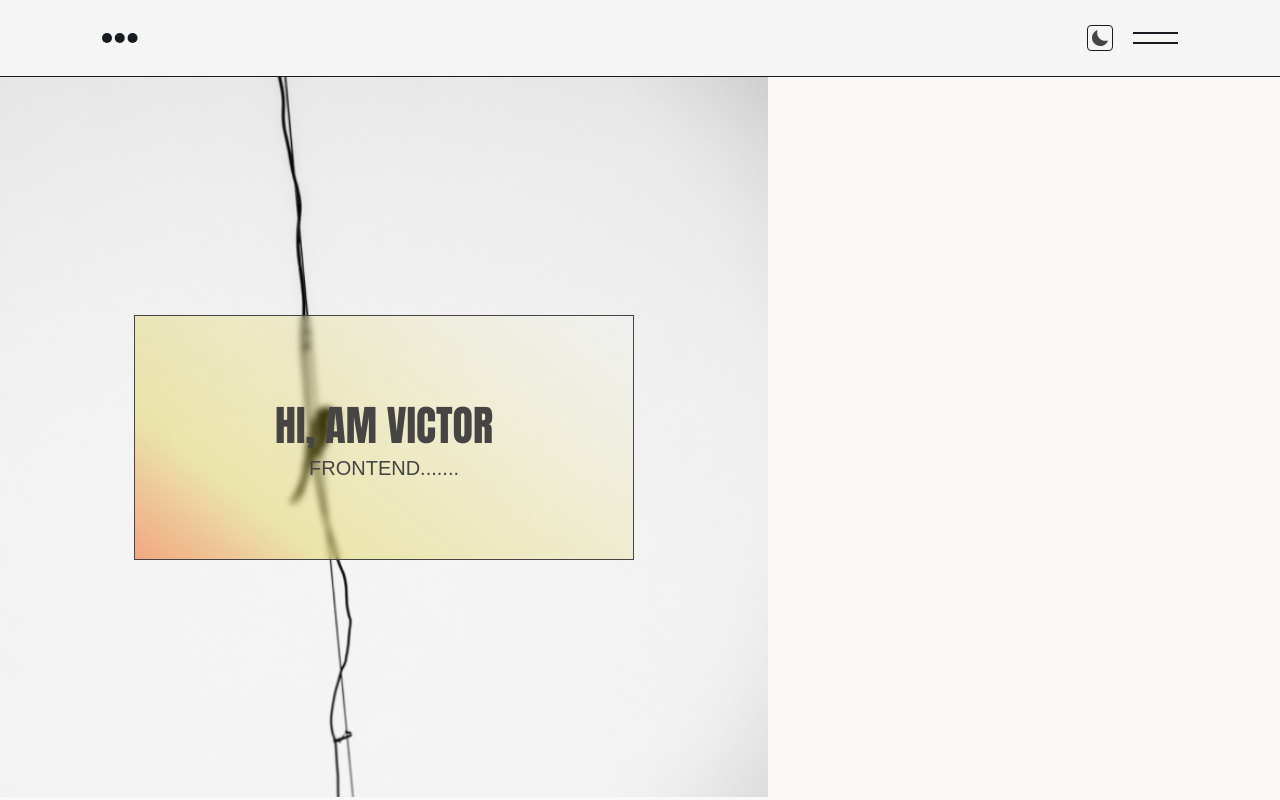
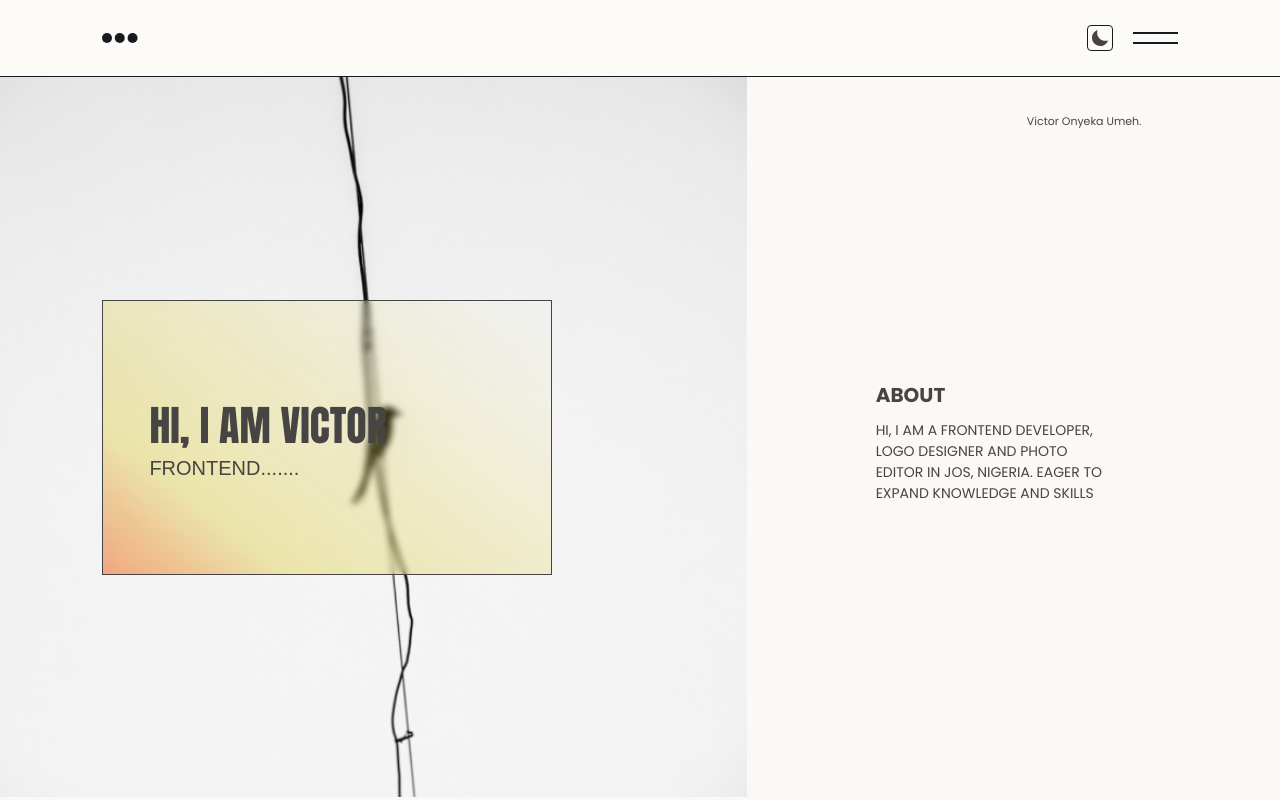
Before and after one commit to Victor-Umeh/portfolio, a React (Vite) app: page / in a window 1280 px wide. Built offline with nearby package versions, Linux system fonts and the light colour scheme.

Commit message:
added styled button component

```diff
--- a/src/components/MainNav.tsx
+++ b/src/components/MainNav.tsx
@@ -15,13 +15,15 @@ import lightThemeIcon from "../assets/light-theme.svg";
 
 const LightTheme = {
   text: "#474444",
-  body: "#F5F5F5",
+  body: "#FCFBF8",
   accent: "#171B20",
+  heroText: "#474444",
 };
 
 const DarkTheme = {
   text: "#D9D9D9",
   body: "#171B20",
+  heroText: "#474444",
   accent: "#F5F5F5",
 };
 
--- a/src/components/styled/elements.styled.ts
+++ b/src/components/styled/elements.styled.ts
@@ -6,8 +6,8 @@ interface Props {
 }
 
 export const Button = styled.button`
-  outline: none;
-  border: none;
+  outline: 0px;
+  border: 0px;
   background: transparent;
 `;
 
@@ -120,6 +120,21 @@ export const Link = styled.li<Props>`
   }
 `;
 
-export const Main = styled.main`
+export const Main = styled.main<Props>`
   width: 100%;
+  background-color: ${({ theme }) => theme.body};
+
+  @media (min-width: 481px) {
+  }
+  @media (min-width: 768px) {
+    display: flex;
+  }
+  /*
+@media (min-width: 1025px) {
+
+} */
 `;
+
+export const StyledCta = styled(Button)`
+  padding: 1rem 2rem;
+`;
--- /dev/null
+++ b/src/components/styled/home.styled.ts
@@ -0,0 +1,128 @@
+import styled from "styled-components";
+// import imgMobile from "../../assets/mobile-img.jpg";
+import img from "../../assets/desktop-img.jpg";
+
+interface HeaderProps {
+  $fontw?: string;
+  $fontz?: string;
+  $fontf?: string;
+  marginTop?: string;
+  minWidth?: string;
+  color?: string;
+}
+
+export const StyledPicture = styled.picture`
+  width: 100%;
+  height: 100vh;
+`;
+
+export const HeroSection = styled.section`
+  background: url(${img}) 40% no-repeat;
+  background-size: cover;
+  display: flex;
+  align-items: center;
+  justify-content: center;
+  min-height: 50vh;
+  /* min-width: 100%; */
+
+  @media (min-width: 768px) {
+    background-position: center 0%;
+    min-height: calc(100vh - 8rem);
+    width: 60%;
+    justify-content: flex-start;
+    padding-inline: 8%;
+  }
+`;
+
+export const HeroCard = styled.section`
+  display: flex;
+  justify-content: center;
+  flex-direction: column;
+  padding-inline: 4.6rem;
+  width: min(90%, 450px);
+  height: 245px;
+  min-height: 275px;
+  border: 0.5px solid #474444;
+  background: linear-gradient(
+    218deg,
+    rgba(255, 255, 255, 0) 0%,
+    rgba(242, 235, 171, 0.1) 10.47%,
+    rgba(242, 235, 171, 0.1) 10.48%,
+    rgba(215, 193, 0, 0.3) 76.96%,
+    rgba(255, 0, 0, 0.76) 140%
+  );
+  backdrop-filter: blur(3px);
+  z-index: 0;
+  @media (min-width: 768px) {
+  }
+`;
+export const CardHeader = styled.h1<HeaderProps>`
+  text-align: center;
+  font-family: ${({ $fontf = "anton" }) => $fontf}, sans-serif;
+  color: #474444;
+  /* color: ${({ theme }) => theme.heroText}; */
+  font-size: ${({ $fontz = "4.2rem" }) => $fontz};
+  font-weight: 400;
+  text-transform: uppercase;
+
+  @media (min-width: 768px) {
+    text-align: left;
+    margin-inline: 0;
+    margin-top: 0;
+  }
+`;
+export const SubText = styled(CardHeader)`
+  font-weight: ${({ $fontw }) => $fontw};
+  margin-top: ${({ marginTop }) => marginTop};
+  min-width: ${({ minWidth }) => minWidth};
+  color: ${({ color }) => color};
+  margin-inline: auto;
+  font-family: "poppins";
+  @media (min-width: 768px) {
+    margin-inline: 0;
+    margin-top: 1rem;
+  }
+`;
+export const AboutSect = styled.section`
+  display: flex;
+  flex-direction: column;
+  justify-content: center;
+  text-align: center;
+  width: 90%;
+  margin-inline: auto;
+
+  @media (min-width: 768px) {
+    width: 40%;
+  }
+`;
+
+export const AboutContent = styled.section`
+  position: relative;
+  width: 60%;
+  margin-inline: auto;
+  display: flex;
+  flex-direction: column;
+  align-items: center;
+  justify-content: center;
+  height: 90%;
+
+  @media (min-width: 768px) {
+    align-items: flex-start;
+    padding-inline: 3rem;
+  }
+`;
+
+export const NameTag = styled.span`
+  position: absolute;
+  top: 0.5rem;
+
+  font-size: 1.1rem;
+  font-family: "poppins";
+  color: #474444;
+  width: max-content;
+
+  @media (min-width: 768px) {
+    top: 0;
+    right: 0;
+  }
+`;
--- a/src/components/styled/pages.styled.ts
+++ /dev/null
@@ -1,54 +0,0 @@
-import styled from "styled-components";
-// import imgMobile from "../../assets/mobile-img.jpg";
-import img from "../../assets/desktop-img.jpg";
-
-export const StyledPicture = styled.picture`
-  width: 100%;
-  height: 100vh;
-`;
-
-export const HeroSection = styled.section`
-  background: url(${img}) 40% no-repeat;
-  background-size: cover;
-  display: grid;
-  place-items: center;
-  min-height: 50vh;
-
-  @media (min-width: 768px) {
-    background-position: right 0%;
-    min-height: calc(100vh - 8rem);
-    width: 60%;
-  }
-`;
-
-export const HeroCard = styled.section`
-  display: flex;
-  justify-content: center;
-  flex-direction: column;
-  width: 90%;
-  max-width: 500px;
-  height: 245px;
-  border: 0.5px solid #474444;
-  background: linear-gradient(
-    218deg,
-    rgba(255, 255, 255, 0) 0%,
-    rgba(242, 235, 171, 0.1) 10.47%,
-    rgba(242, 235, 171, 0.1) 10.48%,
-    rgba(215, 193, 0, 0.3) 76.96%,
-    rgba(255, 0, 0, 0.76) 140%
-  );
-  backdrop-filter: blur(3px);
-  z-index: 0;
-`;
-export const CardHeader = styled.h1<{ $fontz?: string; $fontf?: string }>`
-  text-align: center;
-  font-family: ${({ $fontf = "anton" }) => $fontf}, sans-serif;
-  color: #474444;
-  font-size: ${({ $fontz = "4.2rem" }) => $fontz};
-  font-weight: 400;
-  text-transform: uppercase;
-`;
-
-export const AboutSect = styled.section`
-  text-align: center;
-`
--- a/src/pages/home.tsx
+++ b/src/pages/home.tsx
@@ -4,22 +4,45 @@ import {
   HeroSection,
   HeroCard,
   CardHeader,
-} from "../components/styled/pages.styled";
-import { Main } from "../components/styled/elements.styled";
+  AboutSect,
+  SubText,
+  NameTag,
+  AboutContent,
+} from "../components/styled/home.styled";
+import { Main, StyledCta } from "../components/styled/elements.styled";
 
 const Home: React.FC = () => {
   return (
     <Main>
       <HeroSection>
-
         <HeroCard>
-          <CardHeader>HI, am Victor</CardHeader>
+          <CardHeader>Hi, I am Victor</CardHeader>
           <CardHeader as="span" $fontz="2rem" $fontf=" Antonio">
             Frontend.......
           </CardHeader>
         </HeroCard>
+      </HeroSection>
 
-      </HeroSection>
+      <AboutSect>
+        <AboutContent>
+          <NameTag>Victor Onyeka Umeh.</NameTag>
+          <SubText as="h2" $fontz="2rem" marginTop="5rem" $fontw="bold">
+            About
+          </SubText>
+          <SubText
+            as="p"
+            $fontz="1.4rem"
+            minWidth="20ch"
+            marginTop="1.1rem"
+            color="000000"
+          >
+            Hi, I am a frontend developer, logo designer and photo editor in
+            Jos, Nigeria. Eager to expand knowledge and skills
+          </SubText>
+        </AboutContent>
+      </AboutSect>
+
+      <StyledCta></StyledCta>
     </Main>
   );
 };
```
